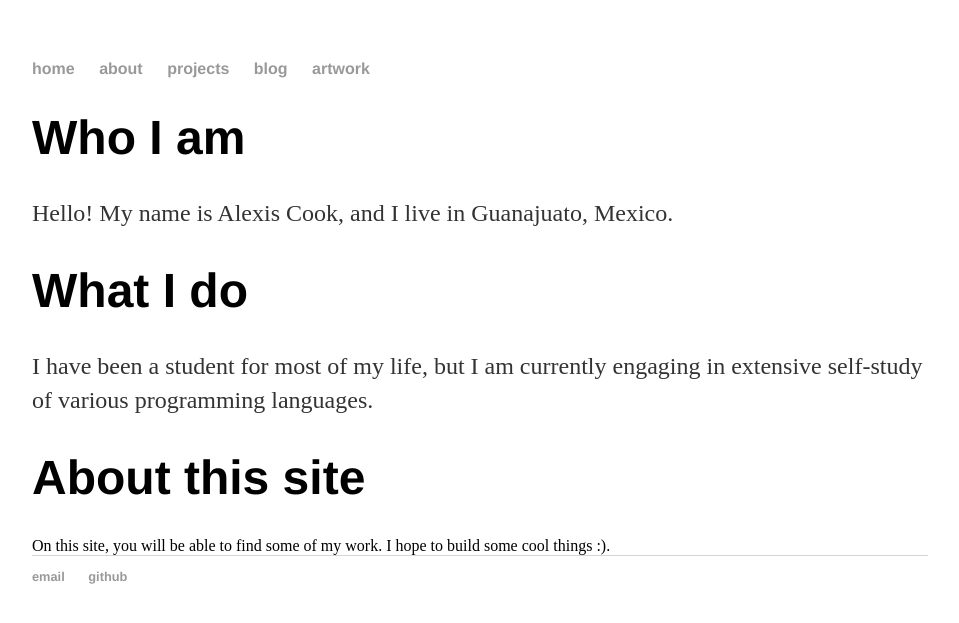
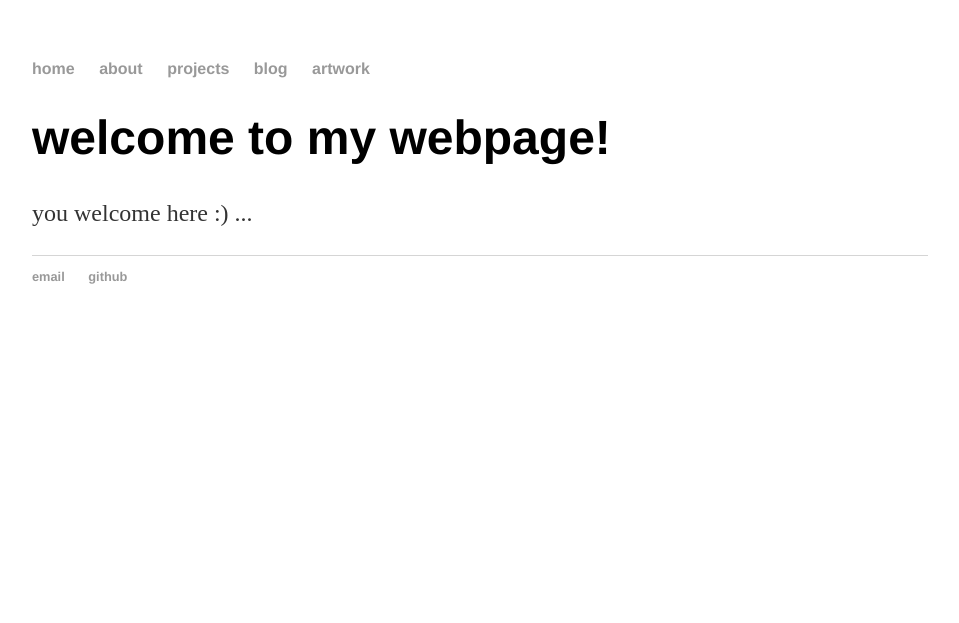
Before and after one commit to alexisbcook/old_alexisbcook.github.io, a Jekyll site: the page index.html, which Jekyll copies as it is, in a window 1280 px wide. Shown: the top 623 px of the page, without its empty margins (160-1119 px from the left). Built offline with Jekyll 4.4.1, drawn with Linux system fonts in a browser that asks for light colours.

Commit message:
Update index.html

```diff
--- a/index.html
+++ b/index.html
@@ -17,12 +17,8 @@
 		</nav>
 		<div class="container">
     		<div class="blurb">
-        		<h1>Who I am</h1>
-				<p>Hello!  My name is Alexis Cook, and I live in Guanajuato, Mexico.</p>
-			<h1>What I do</h1>
-				<p>I have been a student for most of my life, but I am currently engaging in extensive self-study of various programming languages.</p>
-			<h1>About this site</h1>
-				On this site, you will be able to find some of my work.  I hope to build some cool things :).
+        		<h1>welcome to my webpage!</h1>
+				<p>you welcome here :) ...</p>
     		</div><!-- /.blurb -->
 		</div><!-- /.container -->
 		<footer>
```
